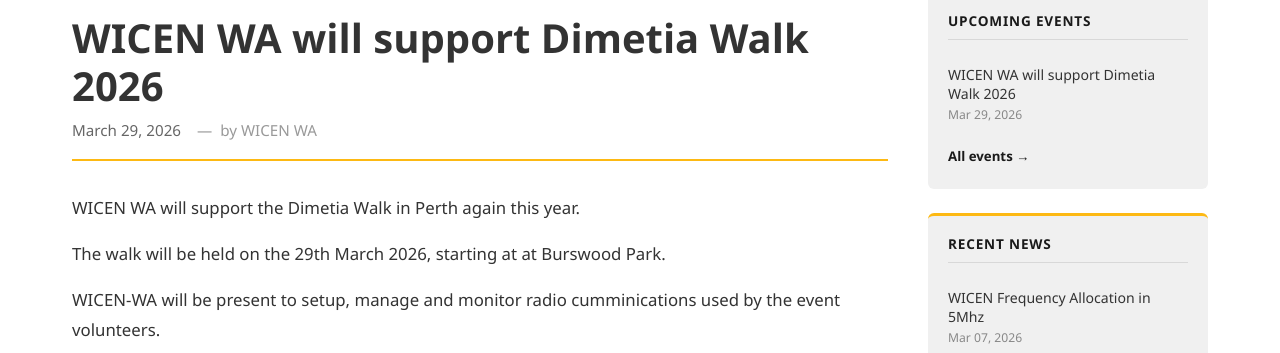
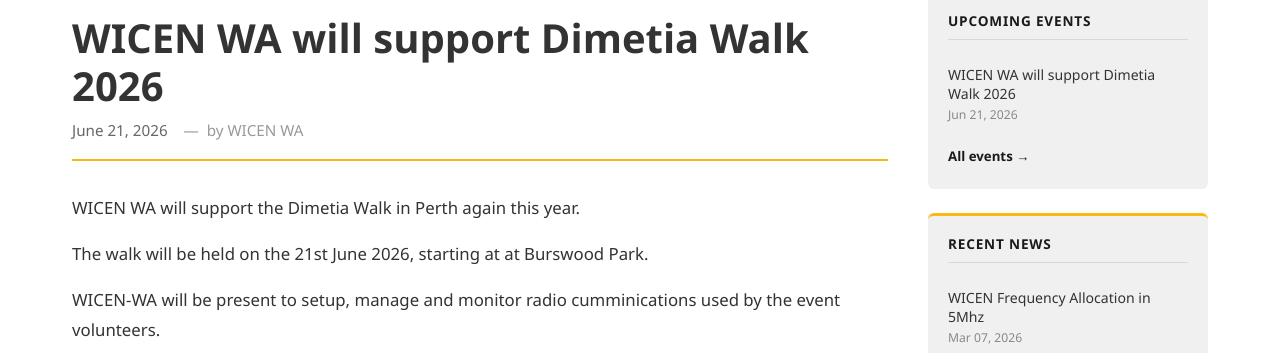
Before and after one commit to jubbp/WICENWA-Web, a Jekyll site: the page built from _posts/2026-06-21-dimetia-walk-2026.md, in a window 1280 px wide and 900 px high. Shown: the part 140-493 px from the top of the window. Built offline with Jekyll 4.4.1, drawn with Linux system fonts in a browser that asks for light colours.

Commit message:
updated dmientia walk

```diff
--- a/_posts/2026-03-28-dimetia-walk-2026.md
+++ b/_posts/2026-06-21-dimetia-walk-2026.md
@@ -1,14 +1,14 @@
 ---
 layout: post
 title: "WICEN WA will support Dimetia Walk 2026"
-date: 2026-03-29
+date: 2026-06-21
 author: WICEN WA
 tags: [events, community, volunteers, future]
 ---
 
 WICEN WA will support the Dimetia Walk in Perth again this year.
 
-The walk will be held on the 29th March 2026, starting at at Burswood Park.
+The walk will be held on the 21st June 2026, starting at at Burswood Park.
 
 WICEN-WA will be present to setup, manage and monitor radio cumminications used by the event volunteers.
 
```
